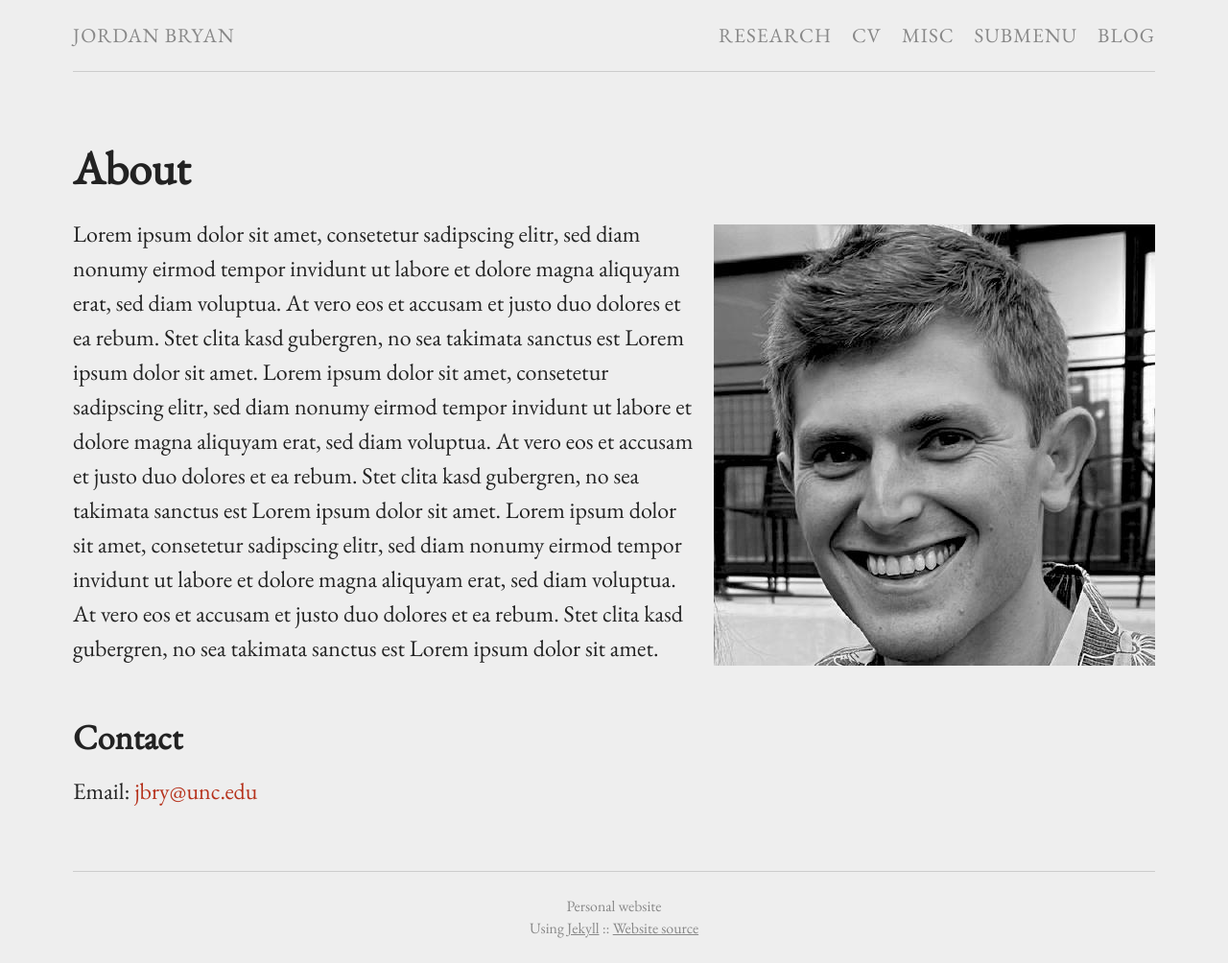
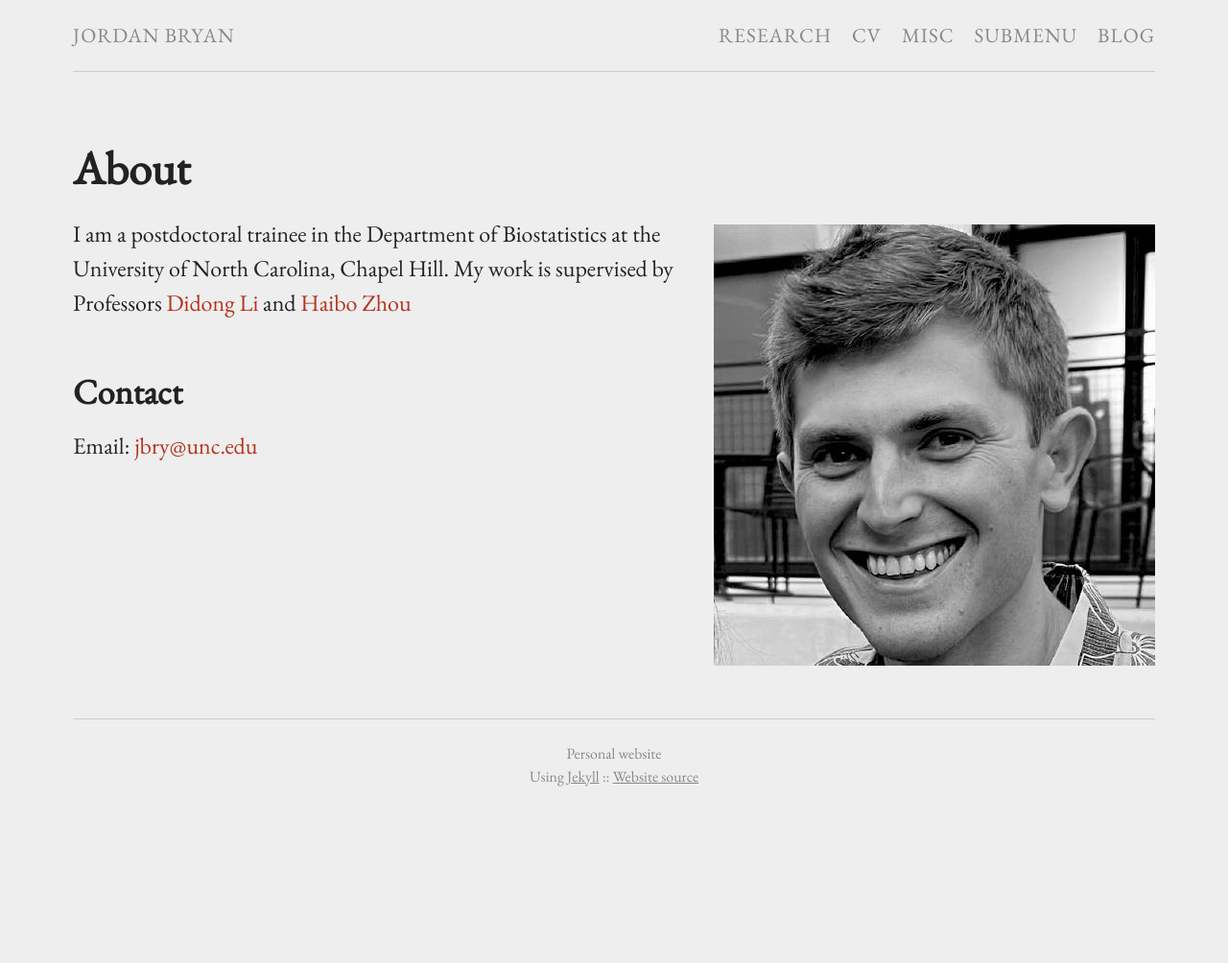
Before and after one commit to j-g-b/j-g-b.github.io, a Jekyll site: the page built from index.md, in a window 1280 px wide. Shown: the whole page at 96% size. Built offline with Jekyll 4.4.1, drawn with Linux system fonts in a browser that asks for light colours; after the commit the page ends 900 px from its top, so only the background shows below that.

```diff
--- a/index.md
+++ b/index.md
@@ -6,10 +6,12 @@
 
 {% include image.html url="assets/img/headshot.jpeg" caption="" max_width="300px" align="right" %}
 
-Lorem ipsum dolor sit amet, consetetur sadipscing elitr, sed diam nonumy eirmod tempor invidunt ut labore et dolore magna aliquyam erat, sed diam voluptua. At vero eos et accusam et justo duo dolores et ea rebum. Stet clita kasd gubergren, no sea takimata sanctus est Lorem ipsum dolor sit amet. Lorem ipsum dolor sit amet, consetetur sadipscing elitr,  sed diam nonumy eirmod tempor invidunt ut labore et dolore magna aliquyam erat, sed diam voluptua. At vero eos et accusam et justo duo dolores et ea rebum. Stet clita kasd gubergren, no sea takimata sanctus est Lorem ipsum dolor sit amet. Lorem ipsum dolor sit amet, consetetur sadipscing elitr,  sed diam nonumy eirmod tempor invidunt ut labore et dolore magna aliquyam erat, sed diam voluptua. At vero eos et accusam et justo duo dolores et ea rebum. Stet clita kasd gubergren, no sea takimata sanctus est Lorem ipsum dolor sit amet.
+I am a postdoctoral trainee in the Department of Biostatistics at the University of North Carolina, Chapel Hill. My work is supervised by Professors [Didong Li] and [Haibo Zhou]
 
 ## Contact
 
 Email: [jbry@unc.edu]
 
 [jbry@unc.edu]: mailto:jbry@unc.edu
+[Didong Li]: https://sites.google.com/view/didongli/home
+[Haibo Zhou]: https://sph.unc.edu/adv_profile/haibo-zhou-phd/
```
